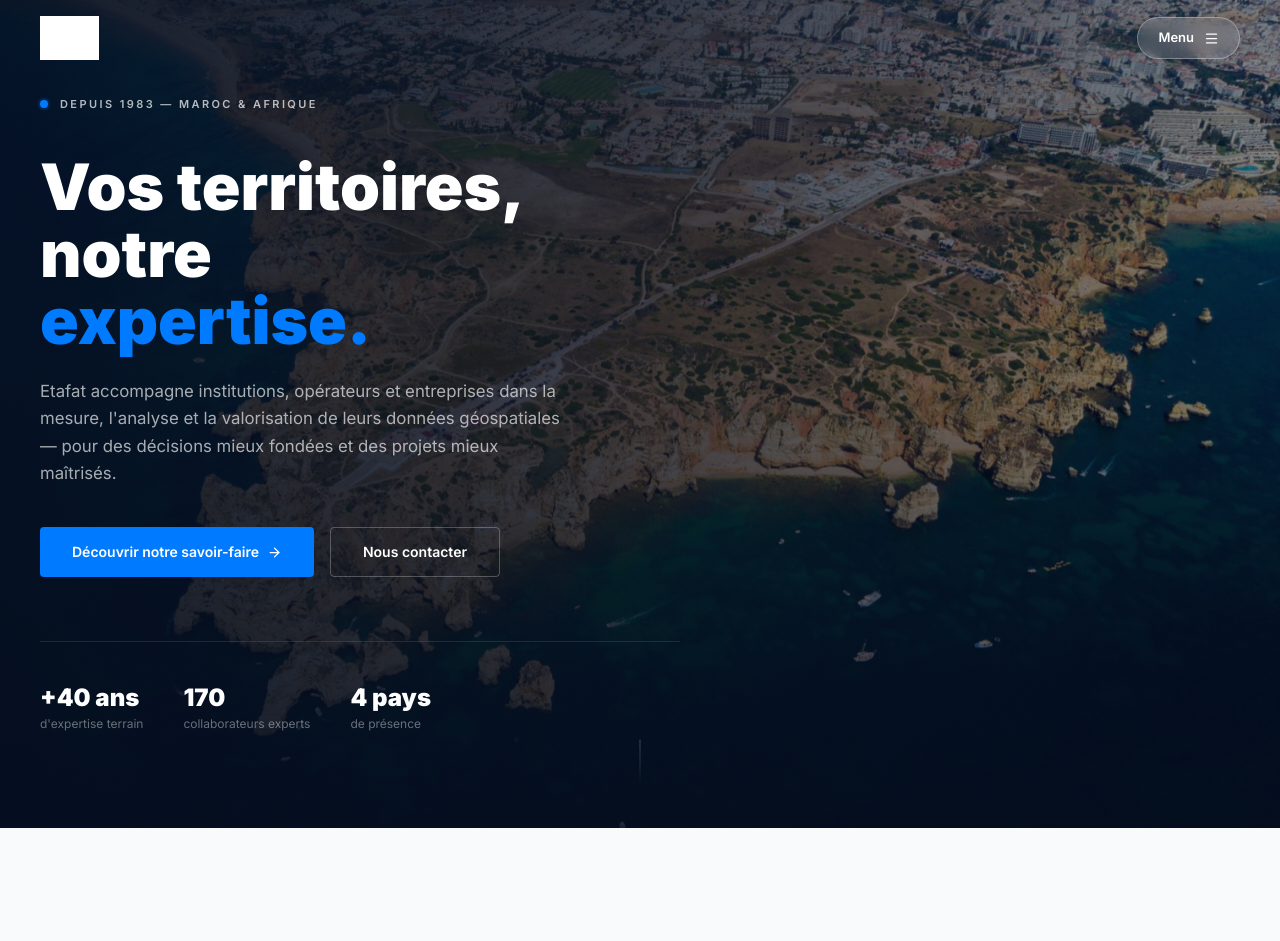
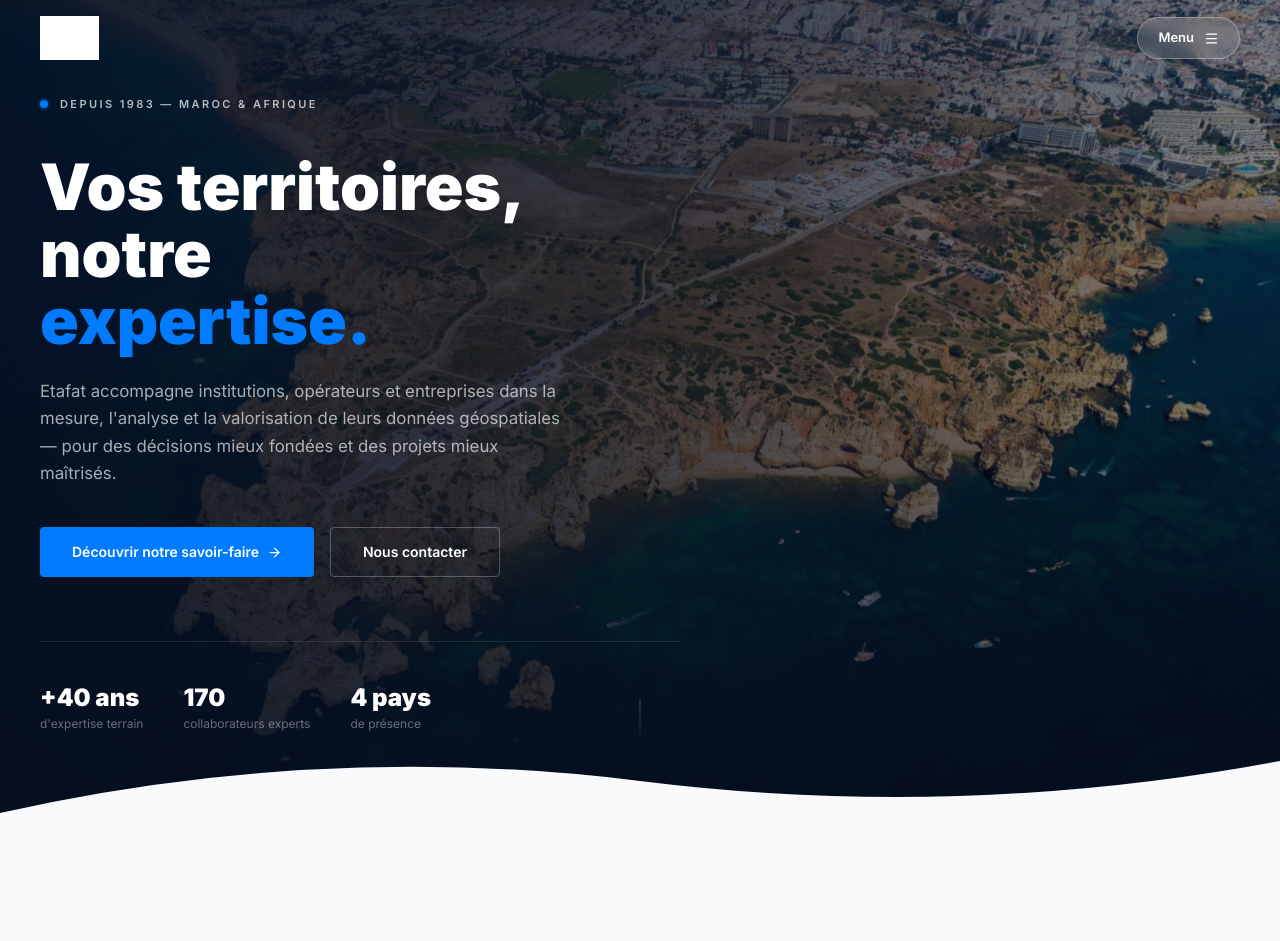
Before and after one commit to marouanebenaddou/etafat-globe, a Next.js app: page /v2 in a window 1280 px wide. Shown: the top 941 px of the page. Built offline with nearby package versions, Linux system fonts and the light colour scheme; grey boxes are pictures that could not be loaded.

Commit message:
v2: add SVG wave curve at hero bottom like GeoFit

```diff
--- a/app/v2/page.tsx
+++ b/app/v2/page.tsx
@@ -605,9 +605,17 @@ export default function EtafatV2() {
         </div>
 
         {/* Scroll indicator */}
-        <div className="absolute bottom-10 left-1/2 -translate-x-1/2 flex flex-col items-center gap-2"
+        <div className="absolute bottom-20 left-1/2 -translate-x-1/2 flex flex-col items-center gap-2"
           style={{ opacity: heroVisible ? 0.5 : 0, transition: "opacity 1s ease 1.3s", animation: heroVisible ? "v2-float 2.8s ease-in-out infinite 1.5s" : "none" }}>
           <div className="w-px h-12 bg-gradient-to-b from-white/50 to-transparent" />
+        </div>
+
+        {/* Bottom curve */}
+        <div style={{ position: "absolute", bottom: -1, left: 0, right: 0, lineHeight: 0 }}>
+          <svg viewBox="0 0 1440 88" preserveAspectRatio="none"
+            style={{ display: "block", width: "100%", height: 88 }}>
+            <path d="M0,72 Q360,0 720,40 Q1080,80 1440,20 L1440,88 L0,88 Z" fill="#f8fafc" />
+          </svg>
         </div>
       </section>
 
```
